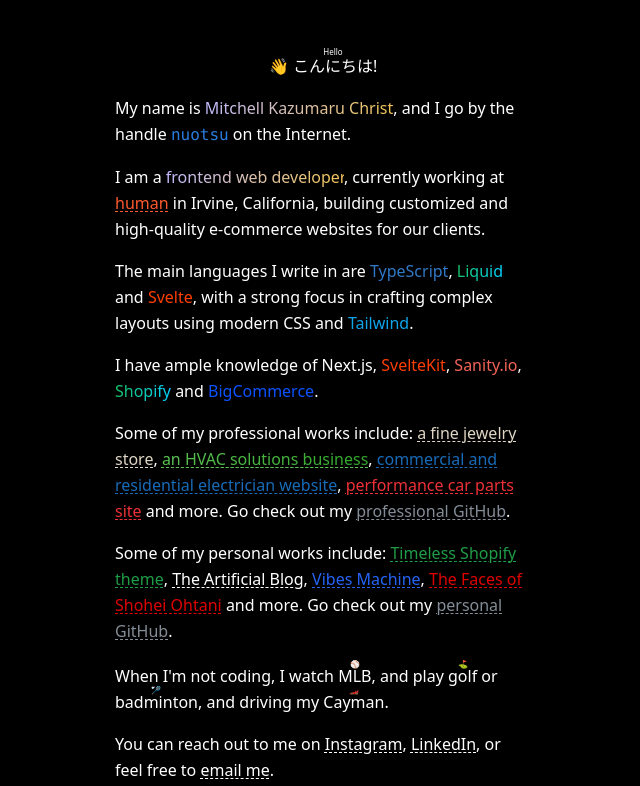
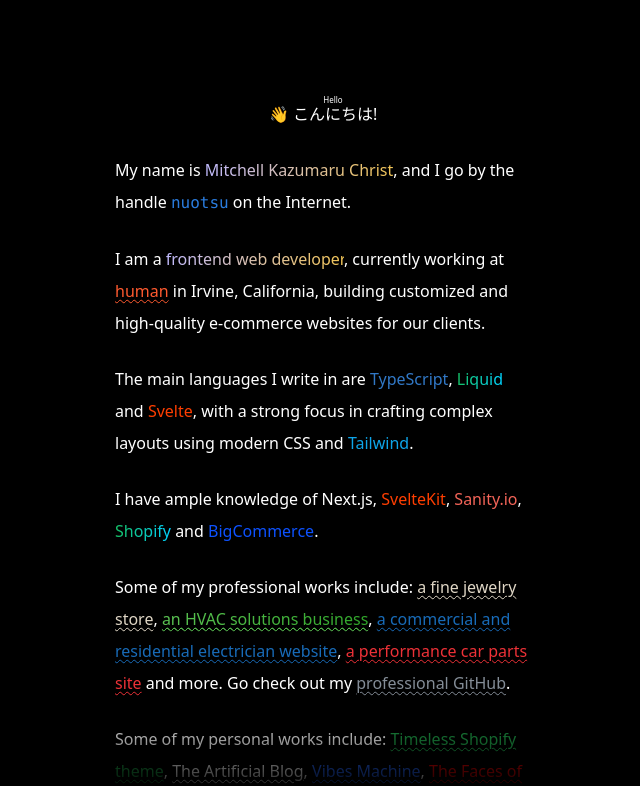
Before and after one commit to nuotsu/nuotsu.dev, a SvelteKit app: page / in a window 1280 px wide. Shown: the top 786 px of the page, without its empty margins (317-957 px from the left). Built offline with nearby package versions, Linux system fonts and the light colour scheme.

Commit message:
add scroll-timeline

```diff
--- a/src/routes/+layout.svelte
+++ b/src/routes/+layout.svelte
@@ -1,6 +1,42 @@
-<main>
+<main class="before:block after:block">
 	<slot />
 </main>
+
+<footer class="fixed z-10 inset-x-0 bottom-0 text-right">
+	<span class="inline-block">🏎️</span>
+</footer>
+
+<style>
+	main::before,
+	main::after {
+		@apply pointer-events-none sticky h-24 from-black to-transparent;
+	}
+
+	main::before {
+		@apply top-0 bg-gradient-to-b;
+	}
+
+	main::after {
+		@apply bottom-0 bg-gradient-to-t;
+	}
+
+	:global(html) {
+		scroll-timeline: --scroll-timeline y;
+		scroll-timeline: --scroll-timeline vertical;
+	}
+
+	footer {
+		animation-name: animate;
+		animation-duration: 1ms;
+		animation-timeline: --scroll-timeline;
+	}
+
+	@keyframes animate {
+		to {
+			translate: calc(1rem - 100vw) 0;
+		}
+	}
+</style>
 
 <script>
 	import '../styles/app.css'
--- a/src/routes/+page.svelte
+++ b/src/routes/+page.svelte
@@ -1,4 +1,4 @@
-<article class="max-w-md mx-auto space-y-4 px-4 py-12 leading-relaxed">
+<article class="max-w-md mx-auto space-y-6 px-4 leading-loose">
 	<p class="text-center">
 		👋 <ruby lang="ja">こんにちは<rt lang="en">Hello</rt></ruby>!
 	</p>
@@ -41,10 +41,10 @@
 			>an HVAC solutions business</a
 		>,
 		<a href="https://www.brdaelectric.com/" class="text-[#186bb8]"
-			>commercial and residential electrician website</a
+			>a commercial and residential electrician website</a
 		>,
 		<a href="https://cuscousainc.com" class="text-[#ed3137]"
-			>performance car parts site</a
+			>a performance car parts site</a
 		>
 		and more. Go check out my
 		<a href="https://github.com/mitchuman" class="github">professional GitHub</a
@@ -66,8 +66,8 @@
 	</p>
 	<p>
 		When I'm not coding, I watch <ruby>MLB<rt>⚾️</rt></ruby>, and play
-		<ruby>golf<rt>⛳️</rt></ruby> or <ruby>badminton<rt>🏸</rt></ruby>, and
-		driving my <ruby>Cayman<rt>🏎️</rt></ruby>.
+		<ruby>golf<rt>⛳️</rt></ruby> or <ruby>badminton<rt>🏸</rt></ruby>, and take
+		my <ruby>Cayman<rt>🏎️</rt></ruby> for a drive.
 	</p>
 	<p>
 		You can reach out to me on <a href="https://instagram.com/marutchell"
@@ -77,17 +77,9 @@
 	</p>
 </article>
 
-<style lang="postcss">
+<style>
 	.text-gradient {
 		@apply bg-clip-text bg-gradient-to-r text-transparent;
-	}
-
-	a {
-		text-decoration: 1px underline dashed;
-		text-underline-offset: 2px;
-	}
-	a:hover {
-		text-decoration-style: solid;
 	}
 
 	.webdev {
--- a/src/styles/app.css
+++ b/src/styles/app.css
@@ -7,4 +7,14 @@
 		background: #000;
 		color: #fff;
 	}
+
+	a {
+		text-decoration: 1px underline wavy;
+		text-underline-offset: 2px;
+		transition: text-underline-offset 0.2s ease-in-out;
+
+		&:hover {
+			text-underline-offset: .3em;
+		}
+	}
 }
```
